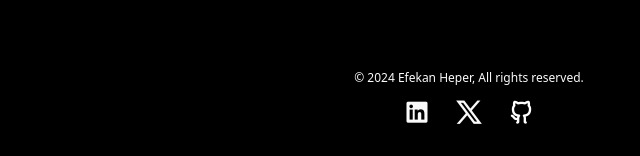
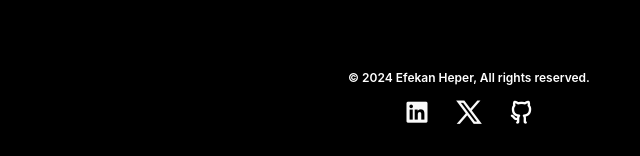
Before and after one commit to efekanheper/portfolio, a React (Vite) app: page / in a window 1280 px wide. Shown: the part 3242-3398 px from the top of the page, without its empty margins (171-811 px from the left). Built offline with nearby package versions, Linux system fonts and the light colour scheme.

Commit message:
Update Footer.jsx

```diff
--- a/src/components/Footer.jsx
+++ b/src/components/Footer.jsx
@@ -5,7 +5,10 @@ const Footer = () => {
     <footer className="bg-black py-8">
       <div className="text-center text-sm text-neutral-50">
         <div className="flex justify-center">
-          <div className="text-xs mb-4">
+          <div
+            className="text-xs mb-4 font-semibold text-white w-full text-center"
+            style={{ fontFamily: "Inter, sans-serif" }}
+          >
             <p>© 2024 Efekan Heper, All rights reserved.</p>
           </div>
         </div>
```
